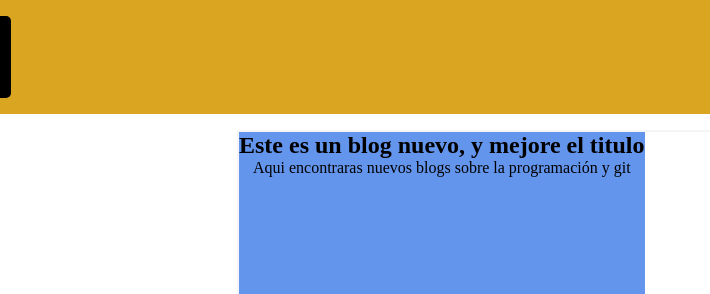
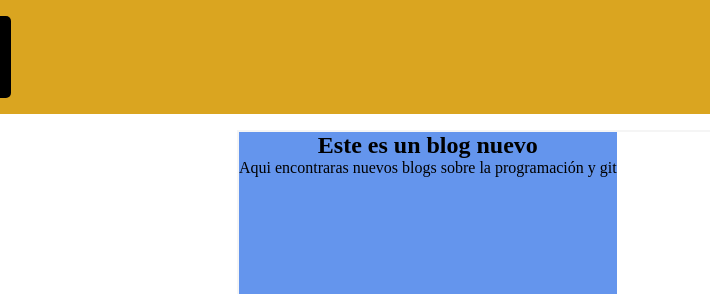
Before and after one commit to AlanMaldonado21/platzo, a plain HTML site: page index.html in a window 1280 px wide. Shown: the top 294 px of the page, 83-793 px from the left. Drawn offline with Linux system fonts and the light colour scheme.

Commit message:
Se volvio al anterior

```diff
--- a/index.html
+++ b/index.html
@@ -25,7 +25,7 @@
     <main>
         <section class="container">
             <div class="textos">
-                <h1>Este es un blog nuevo, y mejore el titulo</h1>
+                <h1>Este es un blog nuevo</h1>
                 <p>Aqui encontraras nuevos blogs sobre la programación y git</p>
             </div>
 
```
